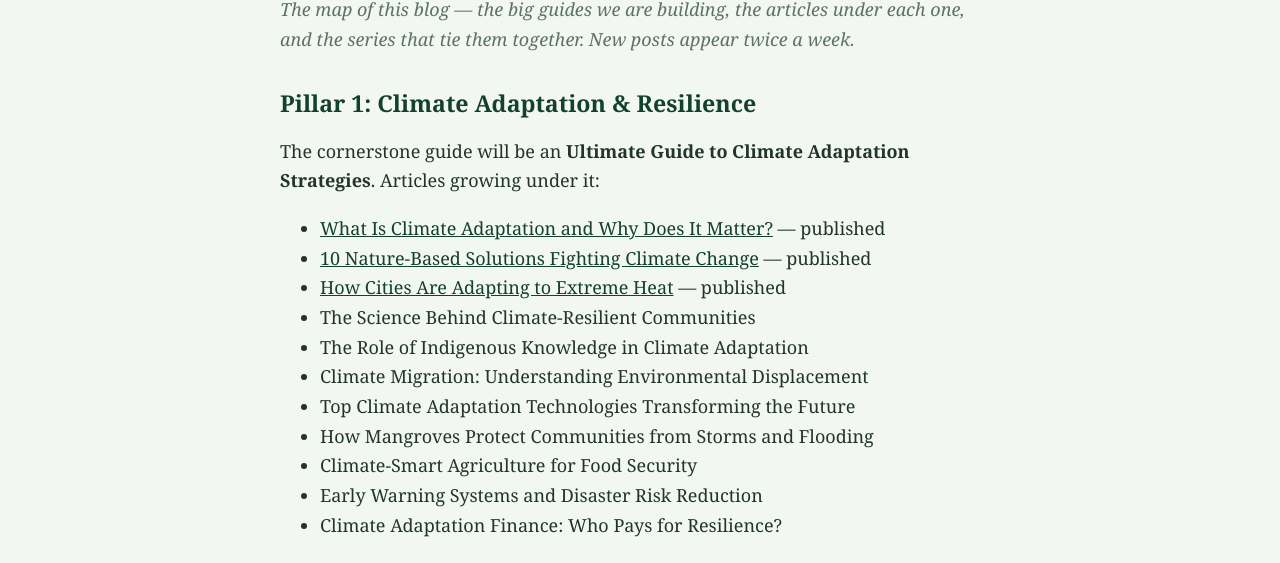
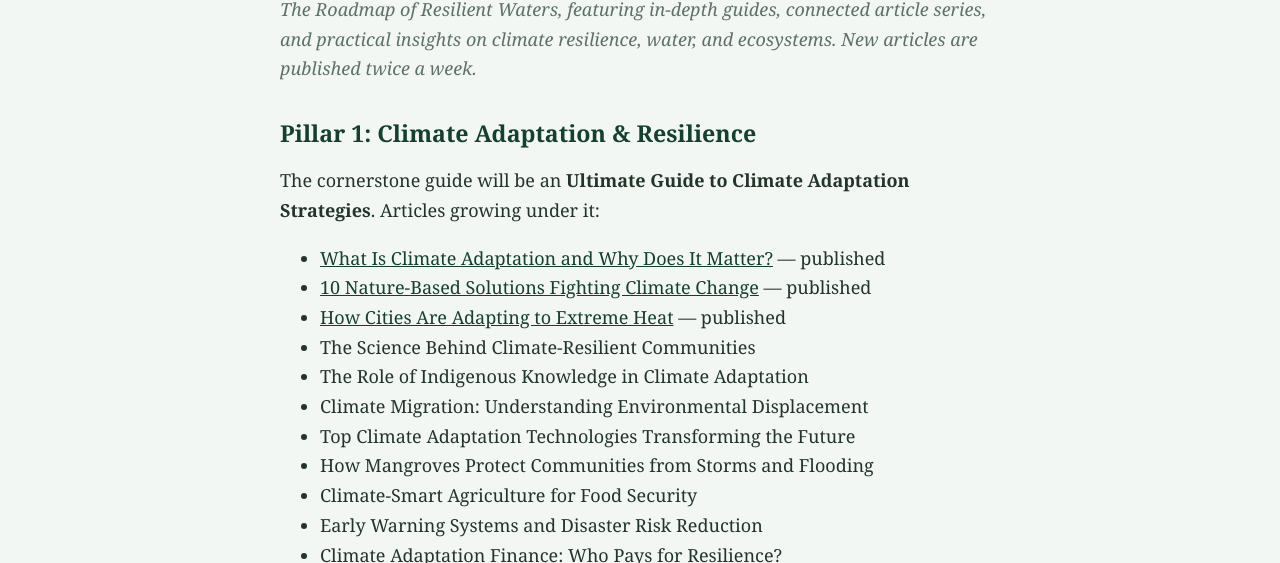
Before and after one commit to clutchlab-coach/resilient-waters, a plain HTML site: page topics.html in a window 1280 px wide. Shown: the part 537-1100 px from the top of the page. Drawn offline with Linux system fonts and the light colour scheme.

Commit message:
Update topics.html intro line

```diff
--- a/topics.html
+++ b/topics.html
@@ -26,7 +26,7 @@
 
     <article class="post">
       <h1>Topics &amp; Series</h1>
-      <p class="post-byline">The map of this blog — the big guides we are building, the articles under each one, and the series that tie them together. New posts appear twice a week.</p>
+      <p class="post-byline">The Roadmap of Resilient Waters, featuring in-depth guides, connected article series, and practical insights on climate resilience, water, and ecosystems. New articles are published twice a week.</p>
 
       <h2>Pillar 1: Climate Adaptation &amp; Resilience</h2>
       <p>The cornerstone guide will be an <strong>Ultimate Guide to Climate Adaptation Strategies</strong>. Articles growing under it:</p>
```
